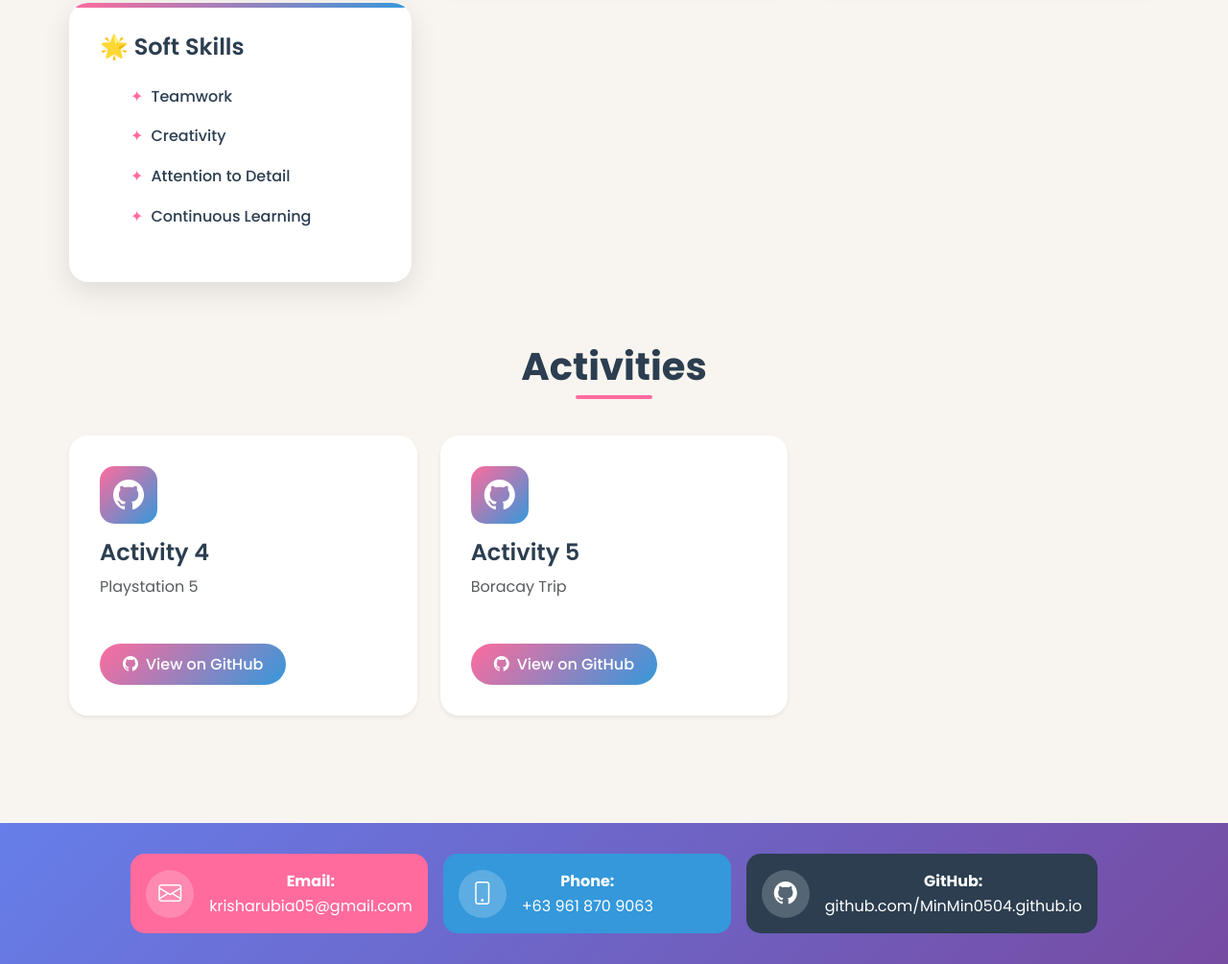
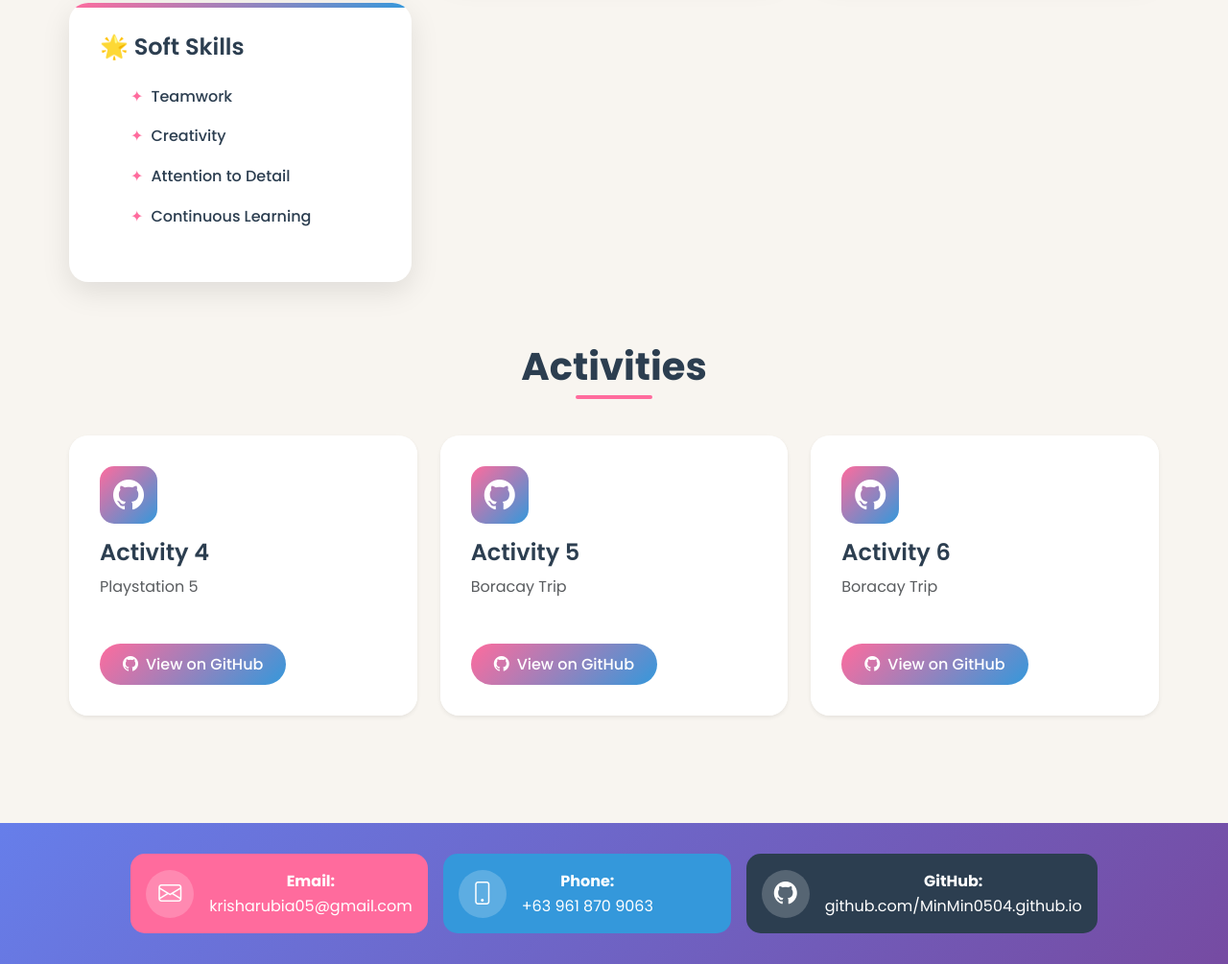
Before and after one commit to MinMin0504/MinMin0504.github.io, a plain HTML site: page index.html in a window 1280 px wide. Shown: the part 1780-2785 px from the top of the page at 96% size. Drawn offline with nearby package versions, Linux system fonts and the light colour scheme.

Commit message:
updated porfolio

```diff
--- a/index.html
+++ b/index.html
@@ -659,6 +659,20 @@
                                 <p class="card-text text-muted">Boracay Trip</p>
                                 <a href="https://github.com/MinMin0504/rubia_boracay.git" target="_blank" class="btn btn-primary activity-btn">
                                     <i class="bi bi-github me-2"></i>View on GitHub
+                                      </a>
+                            </div>
+                        </div>
+                    </div>
+                    <div class="col-md-6 col-lg-4">
+                        <div class="activity-card card h-100 shadow-sm">
+                            <div class="card-body">
+                                <div class="activity-icon mb-3">
+                                    <i class="bi bi-github"></i>
+                                </div>
+                                <h3 class="card-title">Activity 6</h3>
+                                <p class="card-text text-muted">Boracay Trip</p>
+                                <a href="https://github.com/MinMin0504/MinMin0504.github.io.git" target="_blank" class="btn btn-primary activity-btn">
+                                    <i class="bi bi-github me-2"></i>View on GitHub
                                 </a>
                             </div>
                         </div>
```
